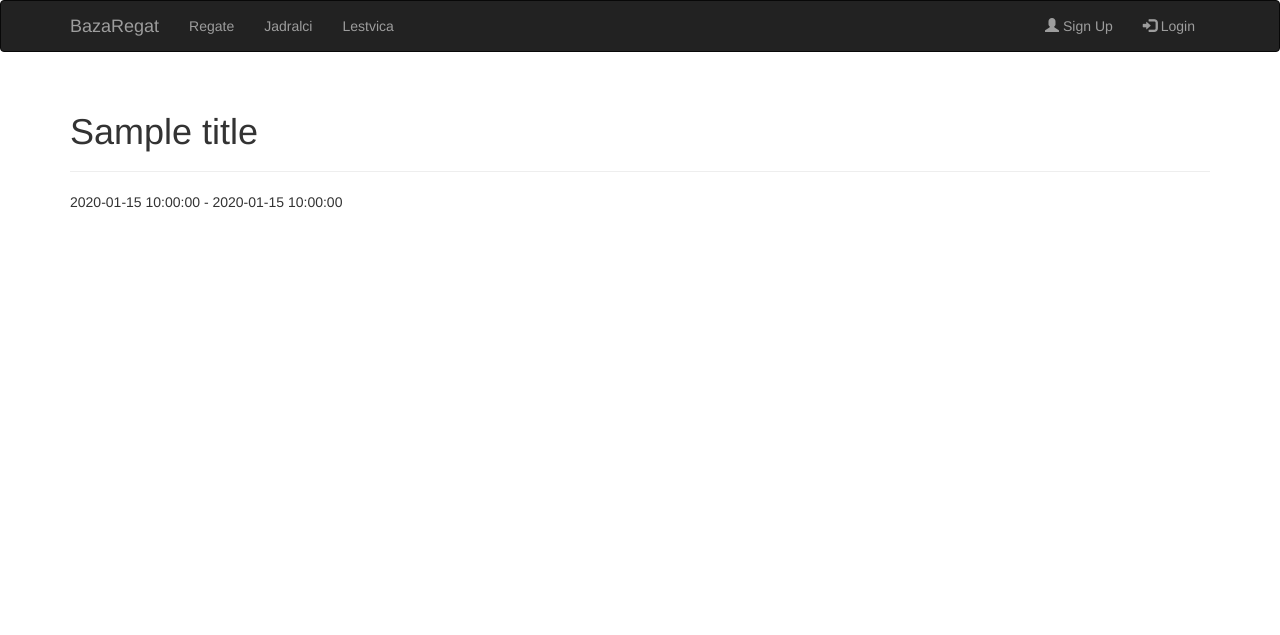
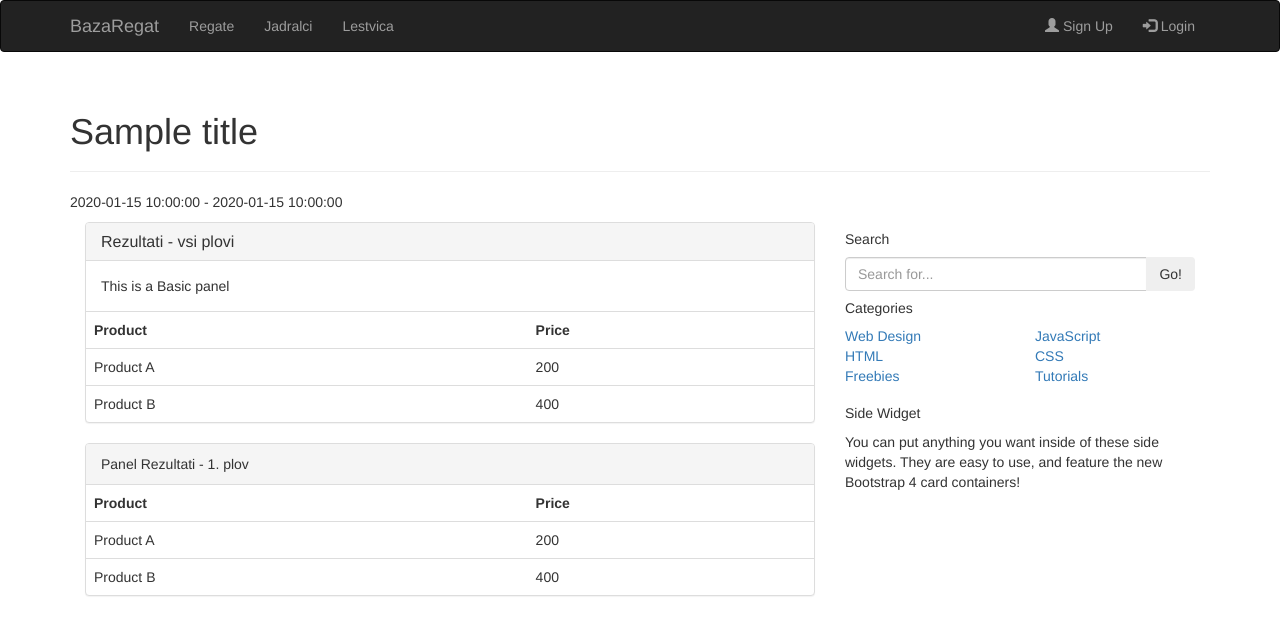
Before and after one commit to JureMB/BazaRegat, a Python web app: template flask/templates/regate_view.html in a window 1280 px wide. Shown: the top 635 px of the page. Run offline with Jinja, Linux system fonts and the light colour scheme; the template is opened without the code that fills it: most values are stand-ins (such as "Sample title", 1, 10 or a date in 2020); some libraries are stand-ins or nearby versions.

Commit message:
Pogled rezultati.

```diff
--- a/flask/templates/regate_view.html
+++ b/flask/templates/regate_view.html
@@ -6,5 +6,115 @@
 <div class="page-header">
     <h1>{{ title}}</h1>
 </div>
-    <p>{{ startDate}} - {{ endDate }}<p/>
+<p>{{ startDate}} - {{ endDate }}<p/>
+<div class="col-lg-8">
+    <div class = "panel panel-default">
+       <div class = "panel-heading">
+          <h3 class = "panel-title">Rezultati - vsi plovi</h3>
+       </div>
+
+       <div class = "panel-body">
+          This is a Basic panel
+       </div>
+
+       <table class = "table">
+          <tr>
+             <th>Product</th>
+             <th>Price </th>
+          </tr>
+
+          <tr>
+             <td>Product A</td>
+             <td>200</td>
+          </tr>
+
+          <tr>
+             <td>Product B</td>
+             <td>400</td>
+          </tr>
+       </table>
+
+    </div>
+
+    <div class = "panel panel-default">
+       <div class = "panel-heading">Panel Rezultati - 1. plov</div>
+
+       <table class = "table">
+          <tr>
+             <th>Product</th>
+             <th>Price </th>
+          </tr>
+
+          <tr>
+             <td>Product A</td>
+             <td>200</td>
+          </tr>
+
+          <tr>
+             <td>Product B</td>
+             <td>400</td>
+          </tr>
+       </table>
+
+    </div>
+</div>
+<div class="col-md-4">
+
+          <!-- Search Widget -->
+          <div class="card my-4">
+            <h5 class="card-header">Search</h5>
+            <div class="card-body">
+              <div class="input-group">
+                <input type="text" class="form-control" placeholder="Search for...">
+                <span class="input-group-btn">
+                  <button class="btn btn-secondary" type="button">Go!</button>
+                </span>
+              </div>
+            </div>
+          </div>
+
+          <!-- Categories Widget -->
+          <div class="card my-4">
+            <h5 class="card-header">Categories</h5>
+            <div class="card-body">
+              <div class="row">
+                <div class="col-lg-6">
+                  <ul class="list-unstyled mb-0">
+                    <li>
+                      <a href="#">Web Design</a>
+                    </li>
+                    <li>
+                      <a href="#">HTML</a>
+                    </li>
+                    <li>
+                      <a href="#">Freebies</a>
+                    </li>
+                  </ul>
+                </div>
+                <div class="col-lg-6">
+                  <ul class="list-unstyled mb-0">
+                    <li>
+                      <a href="#">JavaScript</a>
+                    </li>
+                    <li>
+                      <a href="#">CSS</a>
+                    </li>
+                    <li>
+                      <a href="#">Tutorials</a>
+                    </li>
+                  </ul>
+                </div>
+              </div>
+            </div>
+          </div>
+
+          <!-- Side Widget -->
+          <div class="card my-4">
+            <h5 class="card-header">Side Widget</h5>
+            <div class="card-body">
+              You can put anything you want inside of these side widgets. They are easy to use, and feature the new Bootstrap 4 card containers!
+            </div>
+          </div>
+
+        </div>
 {% endblock %}
```
Also changed, not shown: flask/Rezultati_regate_-_SQL.sql (added, +11 -0 lines), flask/app.py (+18 -13 lines), flask/templates/test.html (added, +107 -0 lines).
